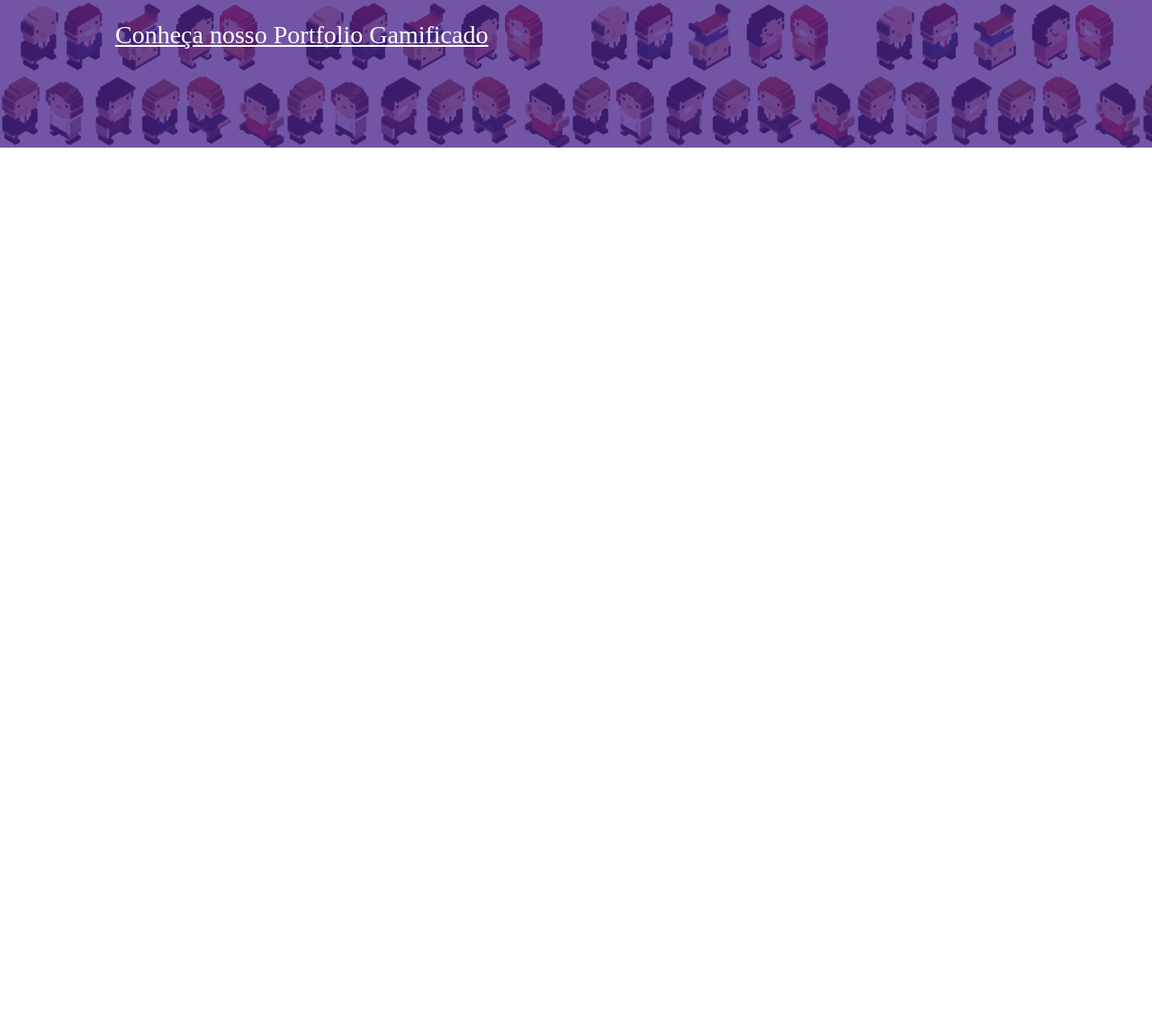
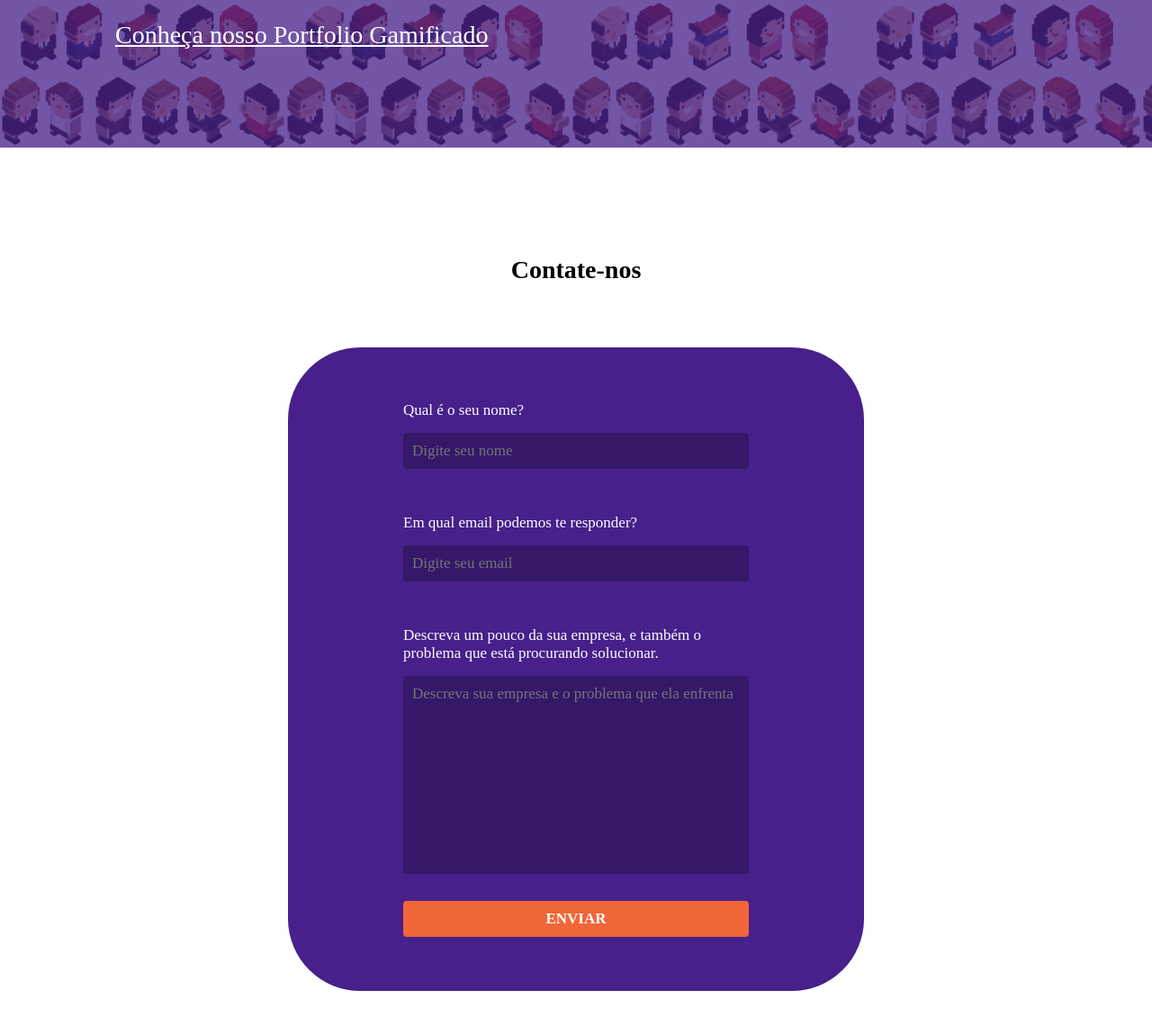
Before and after one commit to mrlzmtl/gamificaai, a plain HTML site: page index.html in a window 1280 px wide. Shown: the part 2408-3548 px from the top of the page at 90% size. Before the commit the page ends 2692 px from the top, so only its background shows below. Drawn offline with Linux system fonts and the light colour scheme; a web font is replaced by a local one.

Commit message:
feat: formulario de contato adicionado

```diff
--- a/index.html
+++ b/index.html
@@ -69,6 +69,27 @@
             <a href="#">Conheça nosso Portfolio Gamificado</a>
         </div>
     </section>
+    <section id="contato">
+        <h2>Contate-nos</h2>
+        <form>
+            <div class="campo">
+                <label for="campo-nome">Qual é o seu nome?</label>
+                <input id="campo-nome" type="text" placeholder="Digite seu nome">
+            </div>
+
+            <div class="campo">
+                <label for="campo-email">Em qual email podemos te responder?</label>
+                <input type="email" name="" id="campo-email" placeholder="Digite seu email">
+            </div>
+
+            <div class="campo-textarea">
+                <label for="campo-descricao">Descreva um pouco da sua empresa, e também o problema que está procurando solucionar.</label>
+                <textarea name="" id="campo-descricao" cols="30" rows="10" placeholder="Descreva sua empresa e o problema que ela enfrenta"></textarea>
+            </div>
+            <button type="submit">Enviar</button>
+        </form>
+
+    </section>
 </body>
 
 </html>
--- a/style.css
+++ b/style.css
@@ -186,7 +186,7 @@
 
     cursor: pointer;
 
-    transition: background-color 500ms;
+    transition: background-color 500ms ease;
 }
 
 .card button:hover {
@@ -239,3 +239,126 @@
 #portfolio a:hover {
     transform: scale(1.05);
 }
+
+#contato {
+    text-align: center;
+
+    padding-bottom: 100px;
+    margin-bottom: 100px;
+}
+
+#contato h2 {
+    margin-bottom: 70px;
+}
+
+#contato form {
+    width: 50%;
+
+    margin: 0 auto;
+    padding: 60px 0;
+
+    display: flex;
+    flex-direction: column;
+    align-items: center;
+
+    border-radius: 80px;
+
+    background-color: var(--roxo-gamifica);
+
+    color: white;
+    font-family: 'Montserrat';
+}
+
+#contato form label {
+    margin-bottom: 15px;
+    font-size: 17px;
+}
+
+.campo {
+    width: 60%;
+
+    margin-bottom: 50px;
+
+    text-align: left;
+
+    display: flex;
+    flex-direction: column;
+    justify-content: space-between;
+}
+
+.campo input {
+    height: 40px;
+
+    color: white;
+    background-color: #351868;
+
+    border: none;
+    border-radius: 4px;
+
+    outline: none;
+
+    text-indent: 10px;
+
+    font-family: 'Montserrat';
+    font-size: 17px;
+}
+
+.campo-textarea {
+    width: 60%;
+
+    margin-bottom: 30px;
+
+    text-align: left;
+
+    display: flex;
+    flex-direction: column;
+    justify-content: space-between;
+}
+
+.campo-textarea textarea {
+    color: white;
+    background-color: #351868;
+
+    border: none;
+    border-radius: 4px;
+
+    padding: 10px;
+
+    font-family: 'Montserrat';
+    font-size: 17px;
+
+    outline: none;
+
+    resize: none;
+}
+
+.campo input:focus, .campo-textarea textarea:focus {
+    outline: 2px solid var(--laranja-gamifica);
+}
+
+
+
+#contato form button {
+    height: 40px;
+    width: 60%;
+
+    font-family: 'Montserrat';
+    font-size: 17px;
+    font-weight: 600;
+
+    color: white;
+    background-color: var(--laranja-gamifica);
+
+    border: none;
+    border-radius: 4px;
+
+    text-transform: uppercase;
+
+    cursor: pointer;
+
+    transition: background-color 500ms ease;
+}
+
+#contato form button:hover {
+    background-color: #ad4929;
+}
```
